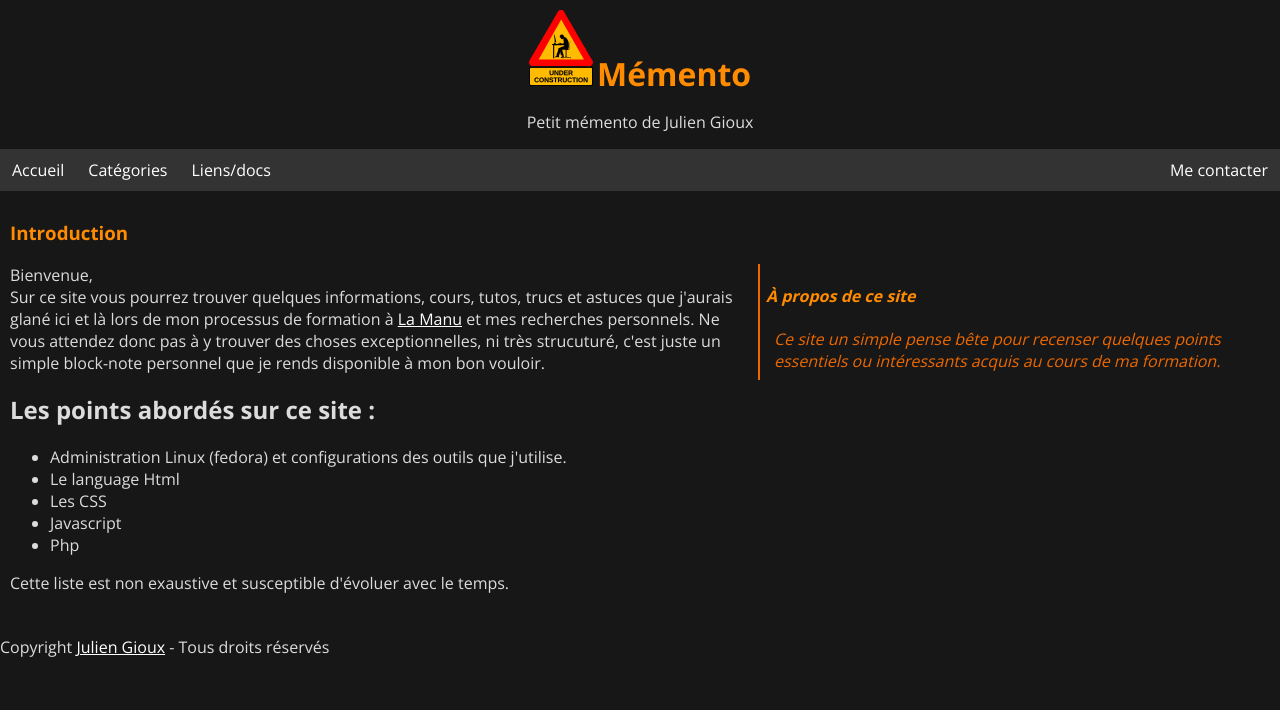
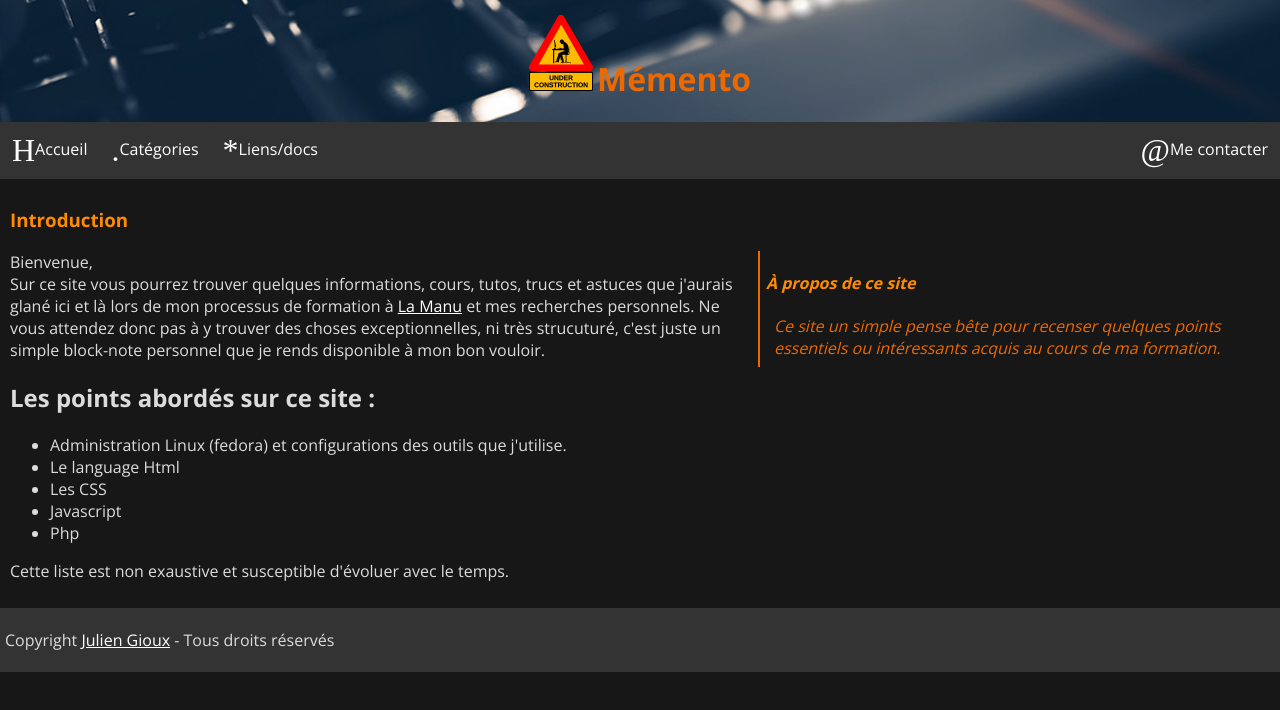
Before and after one commit to JulienGioux/LaMANU_Memento, a plain HTML site: page index.html in a window 1280 px wide. Drawn offline with nearby package versions, Linux system fonts and the light colour scheme.

Commit message:
Ajout d'icônes pour le menu, contenu et mise en page révisé pour la page d'accueil. A faire : - Pages des catégories. - Trouver logo et visuel plus adapté - Formulaire contact -Pages liens/docs.

```diff
--- a/assets/css/mystyle.css
+++ b/assets/css/mystyle.css
@@ -3,15 +3,18 @@ body {
     background-color: rgb(24, 23, 23);
     color: gainsboro;
     font-family: "Open sans", helvetica, arial;
+    align-self: center;
 
 }
 
 a{
     color: white;
 }
+
 a:hover {
     color: darkorange;
 }
+
 a:visited {
     color: gainsboro;
 }
@@ -19,25 +22,58 @@ a:visited {
 h1 {
     color: darkorange;
 }
+
 section {
     padding: 10px;
 }
+
+aside {
+    width: 40%;
+    padding-left: .5rem;
+    margin-left: .5rem;
+    float: right;
+    box-shadow: inset 2px 0px 0px 0px #ec6800;
+    font-style: italic;
+    color: #ec6800;
+}
+
+aside > p {
+    margin: .5rem;
+}
+
+footer {
+    padding: 5px;
+    background-color: #333;
+}
+
 #logo {
     width: 4rem;
 }
 #siteTitle {
     display: inline-block;
-    color: darkorange;
-    margin-bottom: 0rem;
+    color: #ec6800;
+    margin-bottom: 0s;
     /* vertical-align: top; */
 }
 #siteHead {
-    padding-top: 10px;
+    padding-top: 15px;
     text-align: center;
-    background-image: url(./assets/img/picture.1570007820.jpg);
+    background-image: url("../img/picture.1570007820.jpg");
+    background-position: bottom;
+    background-size: 100%;
 
+    background-color: transparent;
 }
 
+.unicons {
+    font-family: 'UniConsMedium';
+    font-size: xx-large;
+    vertical-align: middle;
+}
+
+/* ################ */
+/* ## navbar ## */
+/* ################ */
 .topnav {
     list-style-type: none;
     margin: 0;
@@ -96,17 +132,6 @@ li.dropdown {
     float : right;
 }
 
-
-aside {
-    width: 40%;
-    padding-left: .5rem;
-    margin-left: .5rem;
-    float: right;
-    box-shadow: inset 2px 0px 0px 0px #ec6800;
-    font-style: italic;
-    color: #ec6800;
-}
-
-aside > p {
-    margin: .5rem;
-}
+/* ################ */
+/* ## fin navbar ## */
+/* ################ */
--- a/index.html
+++ b/index.html
@@ -27,28 +27,28 @@
         <title>Bienvenue sur mon Mémento</title>
         <meta charset="utf-8" />
         <link rel="stylesheet" type="text/css" href="assets/css/mystyle.css">
+        <link rel="stylesheet" href="https://fontlibrary.org/face/unicons" type="text/css">
         <link rel="stylesheet" href="https://fonts.googleapis.com/css?family=Open+Sans:300,400,700&amp;subset=latin,latin-ext">
         <!-- <link rel="stylesheet" href="https://fonts.googleapis.com/css?family=Montserrat"> -->
     </head>
     <body>
-        <header  id="siteHead">
+        <header id="siteHead">
             <img id="logo" alt="Logo du site" src="assets/img/under-construction_geek_man_01.svg">
             <h1 id="siteTitle">Mémento</h1>
-            <p>Petit mémento de Julien Gioux</p>
         </header>
         <nav>
             <ul class="topnav">
-                <li class="active"><a href="index.html">Accueil</a></li>
+                <li class="active"><a href="index.html"><span class="unicons">H</span>Accueil</a></li>
                 <li class="dropdown">
-                    <a class="dropbtn" href="#">Catégories</a>
+                    <a class="dropbtn" href="#"><span class="unicons">.</span>Catégories</a>
                         <div class="dropdown-content">
-                            <a href="pages/git.html">Git</a>
-                            <a href="pages/html.html">Html</a>
-                            <a href="pages/css.html">CSS</a>
+                            <a href="pages/git.html"><span class="unicons">,</span>Git</a>
+                            <a href="pages/html.html"><span class="unicons">,</span>Html</a>
+                            <a href="pages/css.html"><span class="unicons">,</span>CSS</a>
                         </div>
                 </li>
-                <li><a href="#">Liens/docs</a></li>
-                <li class="right"><a href="#">Me contacter</a></li>
+                <li><a href="#"><span class="unicons">*</span>Liens/docs</a></li>
+                <li class="right"><a href="#"><span class="unicons">@</span>Me contacter</a></li>
             </ul>
         </nav>
         <section>
```
